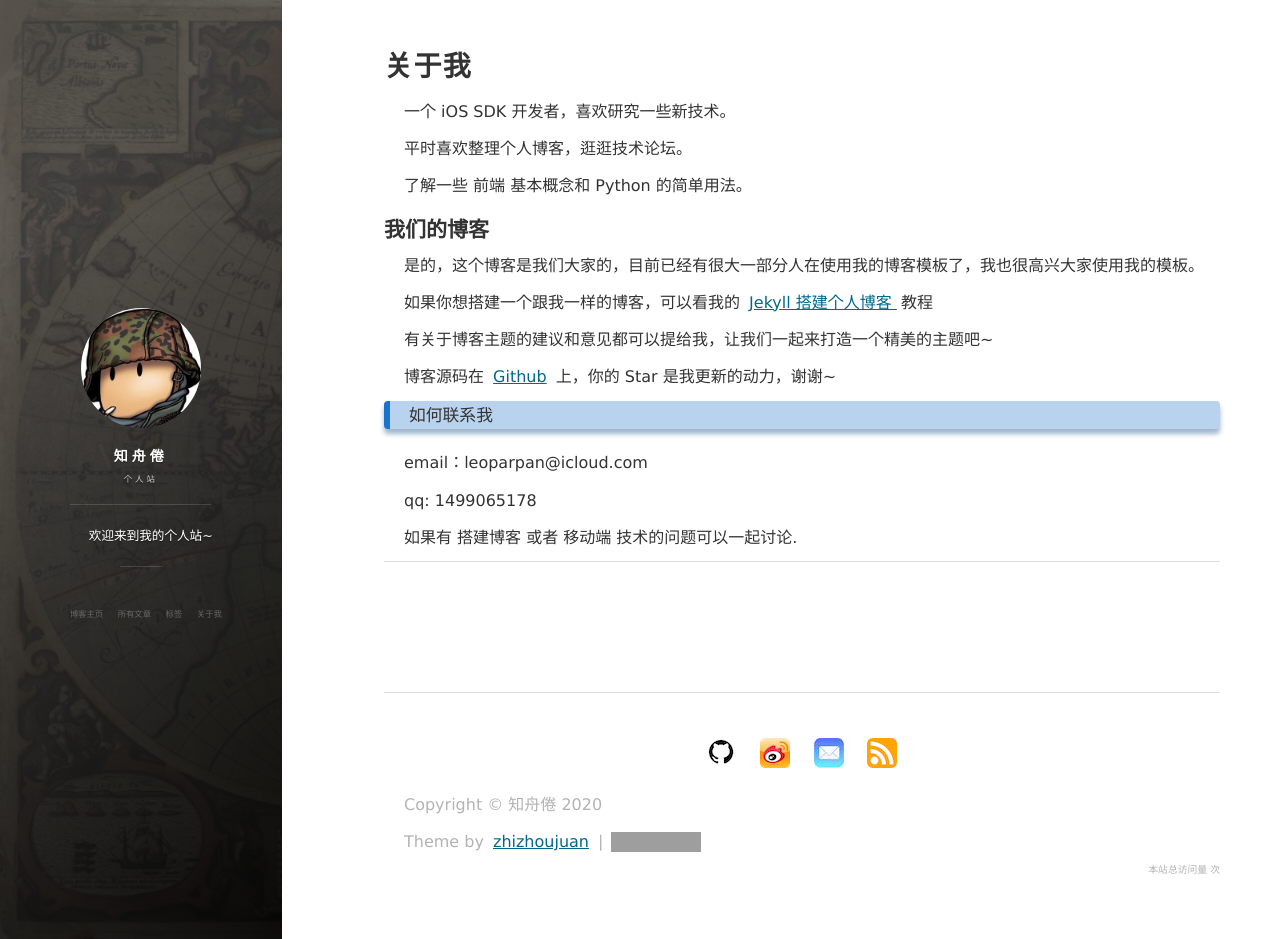
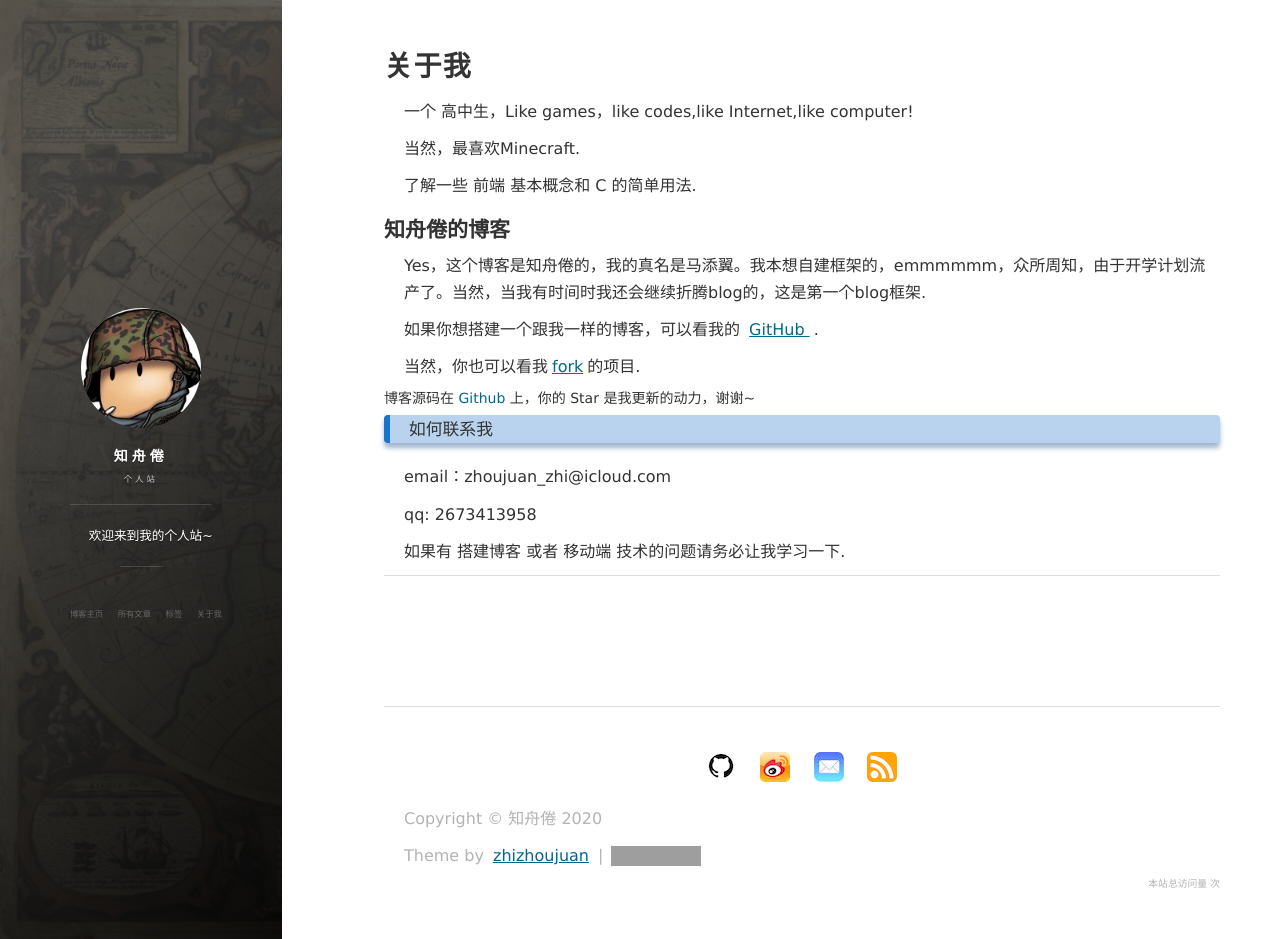
Before and after one commit to zhizhoujuan/zhizhoujuan.github.io, a Jekyll site: the page built from about.md, in a window 1280 px wide and 939 px high. Built offline with Jekyll 4.4.1, drawn with Linux system fonts in a browser that asks for light colours; nearby versions of some CDN libraries; comment, search, counter and statistics services are not loaded; grey boxes are pictures that could not be loaded.

Commit message:
Update about.md

```diff
--- a/about.md
+++ b/about.md
@@ -3,31 +3,31 @@ layout: page
 title: 关于我
 ---
 
-一个 iOS SDK 开发者，喜欢研究一些新技术。
+一个 高中生，Like games，like codes,like Internet,like computer!
 <p>
-平时喜欢整理个人博客，逛逛技术论坛。
+当然，最喜欢Minecraft.
 <p>
-了解一些 前端 基本概念和 Python 的简单用法。
+了解一些 前端 基本概念和 C 的简单用法.
 
 <p>
 
-<h2> 我们的博客 </h2>
+<h2> 知舟倦的博客 </h2>
 
 <p>
 
-是的，这个博客是我们大家的，目前已经有很大一部分人在使用我的博客模板了，我也很高兴大家使用我的模板。
+Yes，这个博客是知舟倦的，我的真名是马添翼。我本想自建框架的，emmmmmm，众所周知，由于开学计划流产了。当然，当我有时间时我还会继续折腾blog的，这是第一个blog框架.
 
 <p>
 
 如果你想搭建一个跟我一样的博客，可以看我的
-<a href="/2016/10/jekyll_tutorials1/"> Jekyll 搭建个人博客 </a>
-教程
+<a href="github.com/zhizhoujuan.github.io"> GitHub </a>.
 
 <p>
 
-有关于博客主题的建议和意见都可以提给我，让我们一起来打造一个精美的主题吧~
+当然，你也可以看我<a href="leopardpan.github.io">fork</a>的项目.
 
-<p>
+</p>
+
 
 博客源码在 <a target="_blank" href='https://github.com/zhizhoujuan/zhizhoujuan.github.io/'>Github</a> 上，你的 Star 是我更新的动力，谢谢~
 
@@ -41,11 +41,11 @@ title: 关于我
 <h3> 如何联系我 </h3>
 
 <p>
-email：leoparpan@icloud.com
+email：zhoujuan_zhi@icloud.com
 <p>
-qq: 1499065178
+qq: 2673413958
 <p>
-如果有 搭建博客 或者 移动端 技术的问题可以一起讨论.
+如果有 搭建博客 或者 移动端 技术的问题请务必让我学习一下.
 <p>
 
 
```
